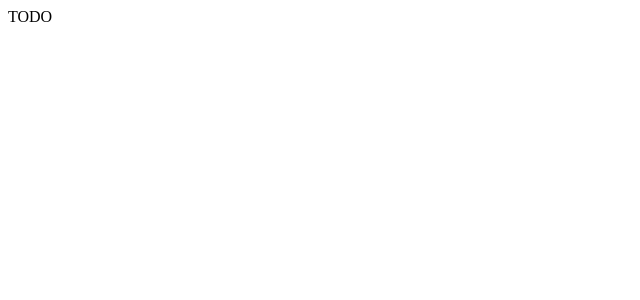
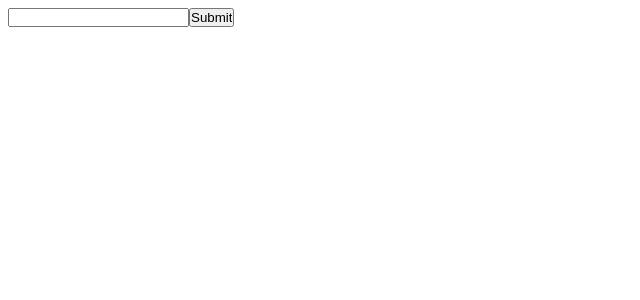
Before and after one commit to EmilienLeroy/labs, a Vue app in the folder todo-vue3/: page / in a window 1280 px wide. Shown: the top 300 px of the page, without its empty margins (0-640 px from the left). Built offline with nearby package versions, Linux system fonts and the light colour scheme.

Commit message:
:sparkles: feature to add todo

```diff
--- /dev/null
+++ b/todo-vue3/src/components/todo.vue
@@ -0,0 +1,16 @@
+<template>
+  <div>
+    {{ name }}
+  </div>
+</template>
+
+
+<script>
+export default {
+  props: {
+    id: null,
+    name: '',
+    checked: false,
+  }
+}
+</script>
--- a/todo-vue3/src/components/todos.vue
+++ b/todo-vue3/src/components/todos.vue
@@ -1,12 +1,43 @@
 <template>
   <div>
-    TODO
+    <input type="text" v-model="name">
+    <input type="submit" @click.prevent="addTodo">
+    <todo
+      v-for="todo in todos"
+      :key="todo.id"
+      :name="todo.name"
+    />
   </div>
 </template>
 
 
 <script>
+import { ref } from 'vue';
+import todo from './todo.vue';
+
 export default {
+  components:  {
+    todo,
+  },
+  setup() {
+    let id = ref(0);
+    const name = ref('');
+    const todos = ref([]);
 
+    const addTodo = () => {
+      id.value ++;
+      todos.value.push({
+        id: id.value,
+        name: name.value,
+        checked: false,
+      })
+    }
+
+    return {
+      name,
+      todos,
+      addTodo
+    }
+  }
 }
 </script>
```
